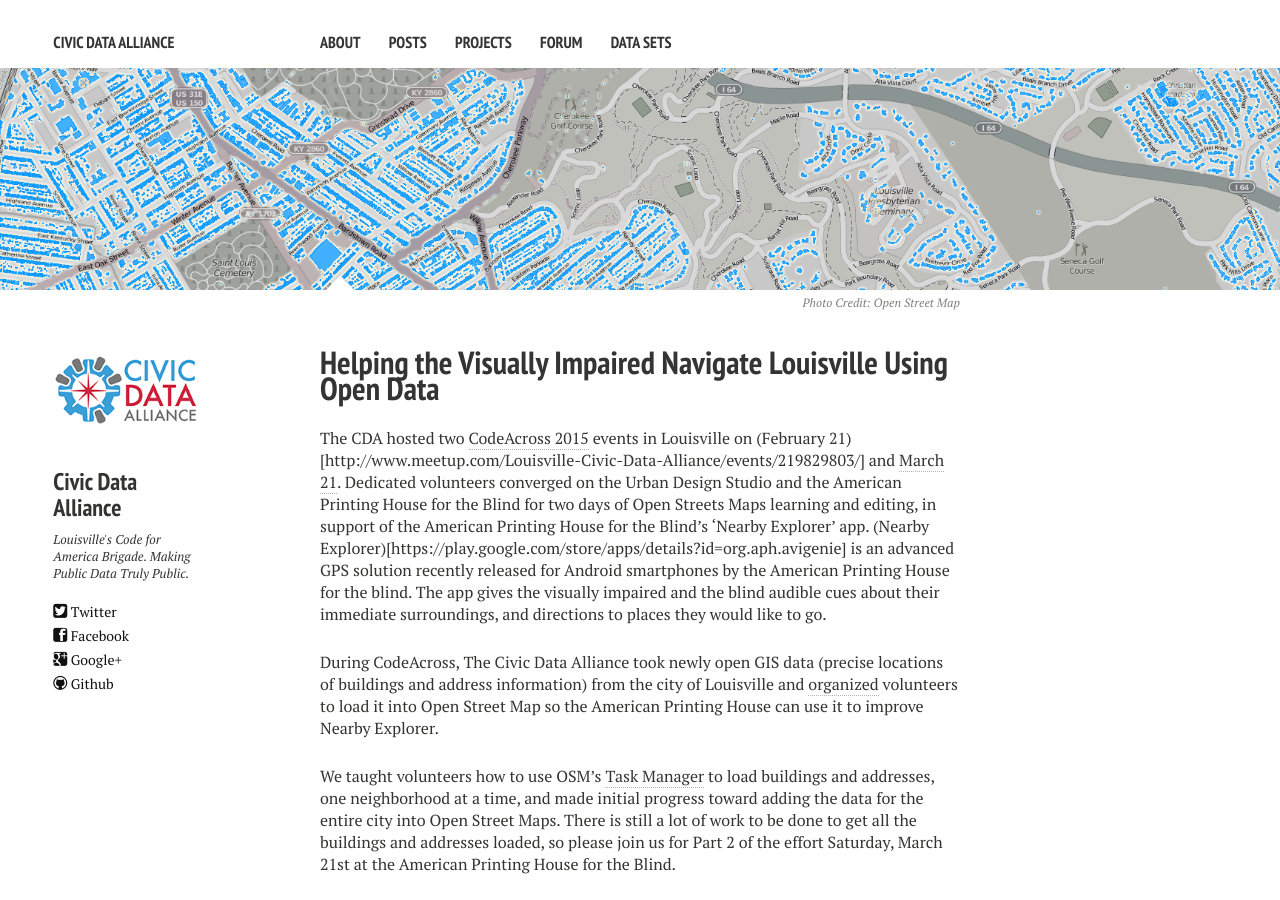
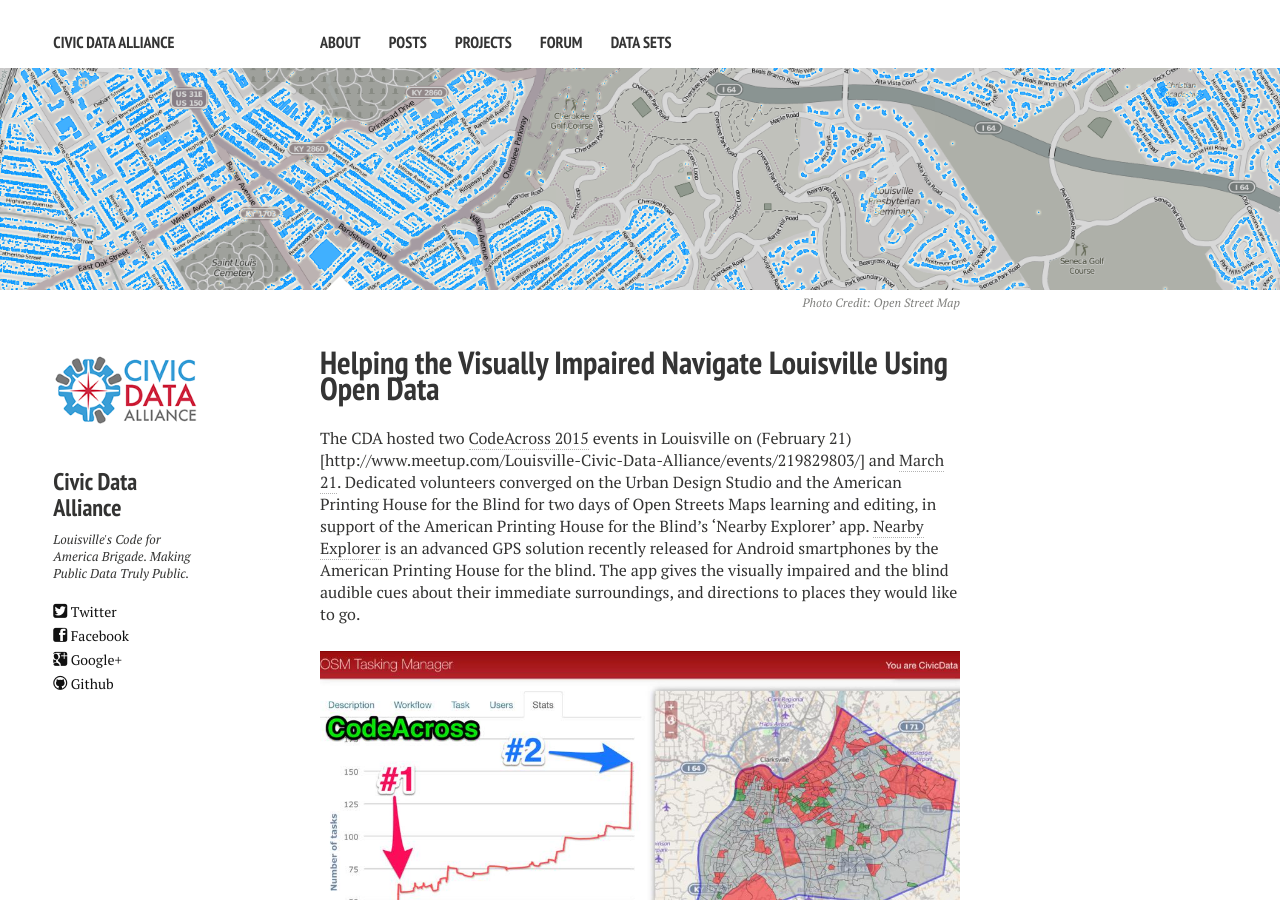
Before and after one commit to reydelleon/civicdata.github.io, a Jekyll site: the page built from _posts/2015-03-04-gis-open-data-american-printing-house-open-street-map.md, in a window 1280 px wide and 900 px high. Built offline with Jekyll 4.4.1, drawn with Linux system fonts in a browser that asks for light colours; nearby versions of some CDN libraries; comment, search, counter and statistics services are not loaded; part of the change alters nothing that is shown.

Commit message:
Reorganized and added images

```diff
--- a/_posts/2015-03-04-gis-open-data-american-printing-house-open-street-map.md
+++ b/_posts/2015-03-04-gis-open-data-american-printing-house-open-street-map.md
@@ -10,9 +10,13 @@ image:
   credit: Open Street Map
   creditlink: https://www.openstreetmap.org/#map=15/38.2361/-85.7220
 ---
-The CDA hosted two [CodeAcross 2015](http://www.codeforamerica.org/events/codeacross-2015/) events in Louisville on (February 21)[http://www.meetup.com/Louisville-Civic-Data-Alliance/events/219829803/] and [March 21](http://www.meetup.com/Louisville-Civic-Data-Alliance/events/220786152/). Dedicated volunteers converged on the  Urban Design Studio and the American Printing House for the Blind for two days of Open Streets Maps learning and editing, in support of the American Printing House for the Blind’s ‘Nearby Explorer’ app.  (Nearby Explorer)[https://play.google.com/store/apps/details?id=org.aph.avigenie] is an advanced GPS solution recently released for Android smartphones by the American Printing House for the blind. The app gives the visually impaired and the blind audible cues about their immediate surroundings, and directions to places they would like to go.
+The CDA hosted two [CodeAcross 2015](http://www.codeforamerica.org/events/codeacross-2015/) events in Louisville on (February 21)[http://www.meetup.com/Louisville-Civic-Data-Alliance/events/219829803/] and [March 21](http://www.meetup.com/Louisville-Civic-Data-Alliance/events/220786152/). Dedicated volunteers converged on the  Urban Design Studio and the American Printing House for the Blind for two days of Open Streets Maps learning and editing, in support of the American Printing House for the Blind’s ‘Nearby Explorer’ app.  [Nearby Explorer](https://play.google.com/store/apps/details?id=org.aph.avigenie) is an advanced GPS solution recently released for Android smartphones by the American Printing House for the blind. The app gives the visually impaired and the blind audible cues about their immediate surroundings, and directions to places they would like to go.
+
+[![OSM Building Import Progress](/images/screenshot-building-progress.jpg)](http://tasks.openstreetmap.us/job/50)
 
 During CodeAcross, The Civic Data Alliance took newly open GIS data (precise locations of buildings and address information) from the city of Louisville and [organized](http://wiki.openstreetmap.org/wiki/Louisville,_Kentucky/Building_Outlines_Import/Contributor_Guide) volunteers to load it into Open Street Map so the American Printing House can use it to improve Nearby Explorer.
+
+[![OSM Building Import Progress](/images/screenshot-building-editing.jpg)](http://wiki.openstreetmap.org/wiki/Louisville,_Kentucky/Building_Outlines_Import/Contributor_Guide)
 
 We taught volunteers how to use OSM's [Task Manager](http://tasks.openstreetmap.us/job/50) to load buildings and addresses, one neighborhood at a time, and made initial progress toward adding the data for the entire city into Open Street Maps. There is still a lot of work to be done to get all the buildings and addresses loaded, so please join us for Part 2 of the effort Saturday, March 21st at the American Printing House for the Blind.
 
@@ -52,9 +56,7 @@ The core CDA put in about 140 volunteer hours to prep for the project and event.
 
 <blockquote class="twitter-tweet" lang="en"><p><a href="https://twitter.com/hashtag/CodeAcross?src=hash">#CodeAcross</a> reprise w American Printing House for the Blind - public data infusion Open Street Maps! <a href="https://twitter.com/CivicDataAlly">@CivicDataAlly</a> <a href="http://t.co/1Jk7vaqFge">pic.twitter.com/1Jk7vaqFge</a></p>&mdash; Lazarus LLC (@LazarusLLC) <a href="https://twitter.com/LazarusLLC/status/579281928374857728">March 21, 2015</a></blockquote>
 
-
 <blockquote class="twitter-tweet" lang="en"><p><a href="https://twitter.com/hashtag/CodeAcross?src=hash">#CodeAcross</a> part two has started at <a href="https://twitter.com/APHfortheBlind">@APHfortheBlind</a> <a href="http://t.co/mRoJuyNAok">http://t.co/mRoJuyNAok</a> <a href="https://twitter.com/codeforamerica">@codeforamerica</a> <a href="http://t.co/LwoA5xyXNB">pic.twitter.com/LwoA5xyXNB</a></p>&mdash; Civic Data Alliance (@CivicDataAlly) <a href="https://twitter.com/CivicDataAlly/status/579274900797423617">March 21, 2015</a></blockquote>
-
 
 **Tweets During CodeAcross**
 
```
Also changed, not shown: images/screenshot-building-editing.jpg (added), images/screenshot-building-progress.jpg (added).
